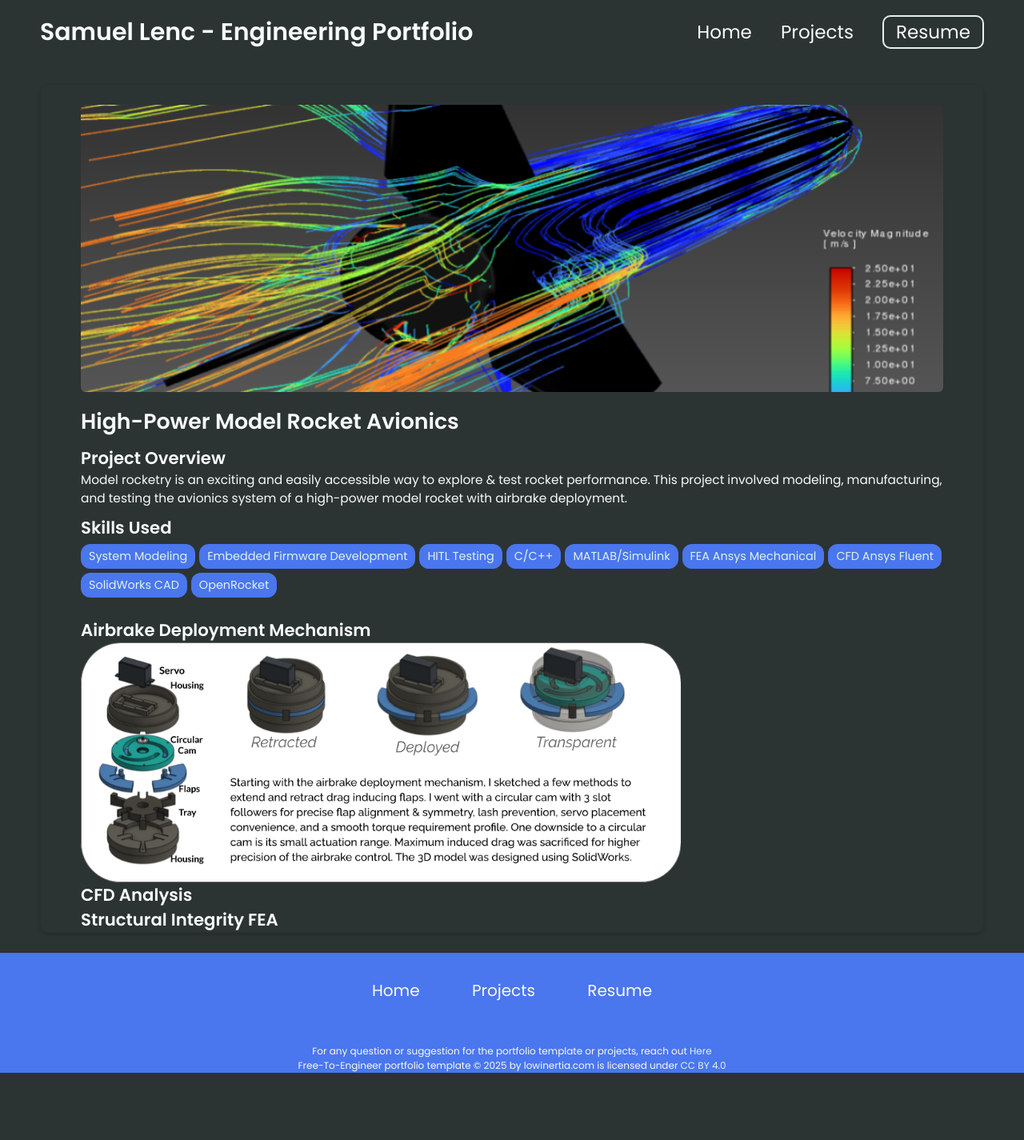
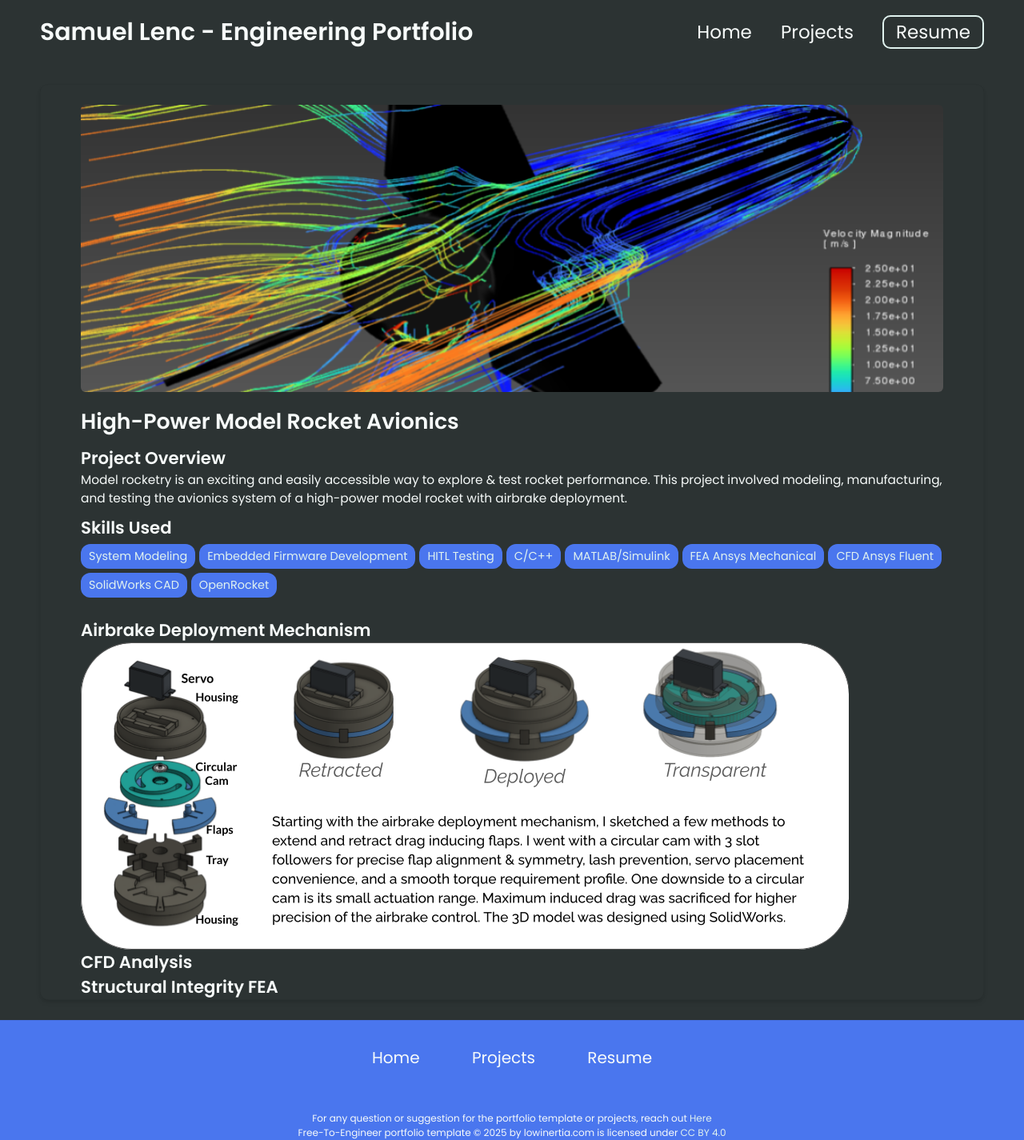
Before and after one commit to shlenc/shlenc.github.io, a Jekyll site: the page built from _projects/A-rocket-airbrake/index.md, in a window 1280 px wide. Shown: the whole page at 80% size. Built offline with Jekyll 4.4.1, drawn with Linux system fonts in a browser that asks for light colours; before the commit the page ends 1341 px from its top, so only the background shows below that.

Commit message:
changed image height

```diff
--- a/_projects/A-rocket-airbrake/index.md
+++ b/_projects/A-rocket-airbrake/index.md
@@ -17,7 +17,7 @@
 ---
 
 ## Airbrake Deployment Mechanism
-{% include image-gallery.html images="airbrake_mechanism.png" %}
+{% include image-gallery.html images="airbrake_mechanism.png" height="400" %}
 
 ## CFD Analysis
 
```
